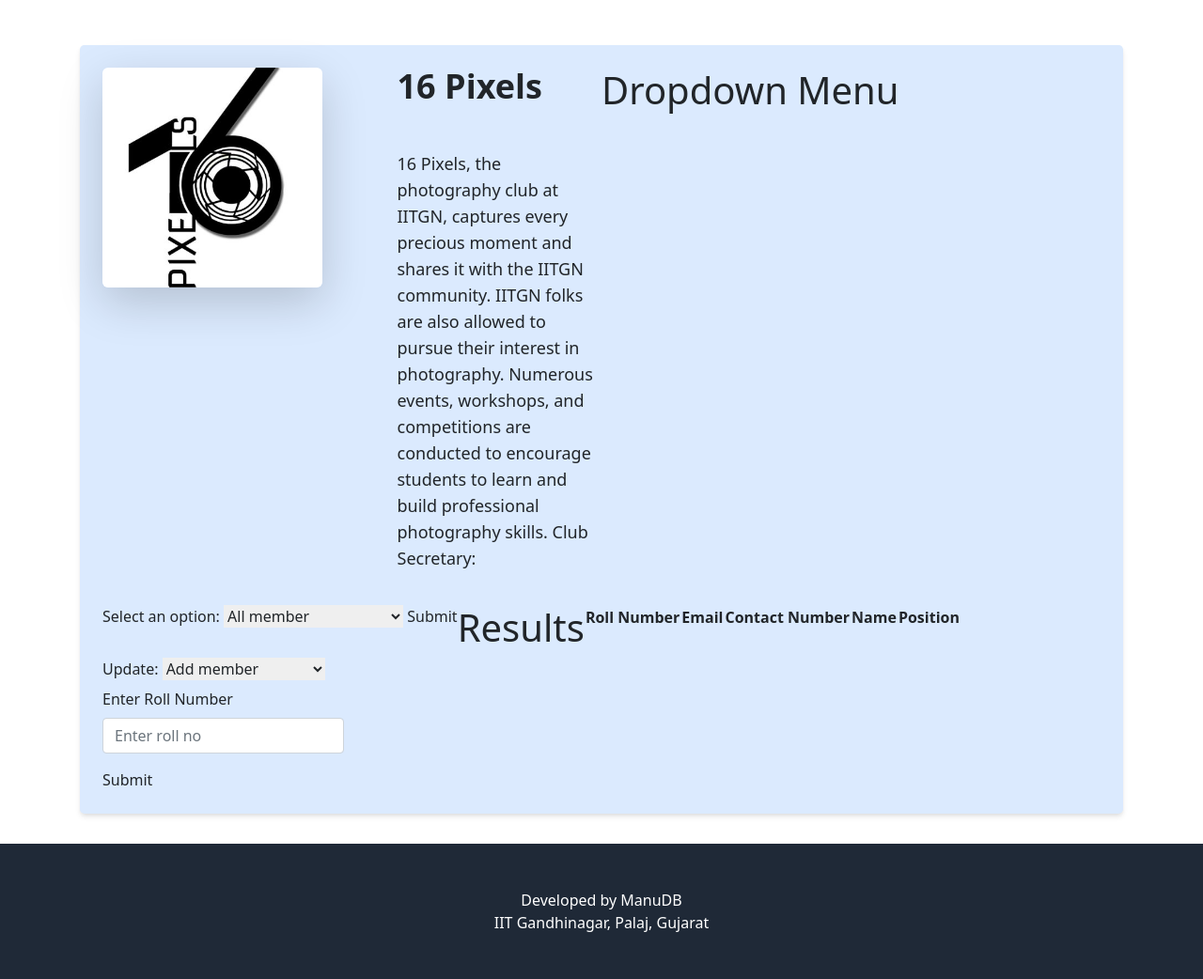
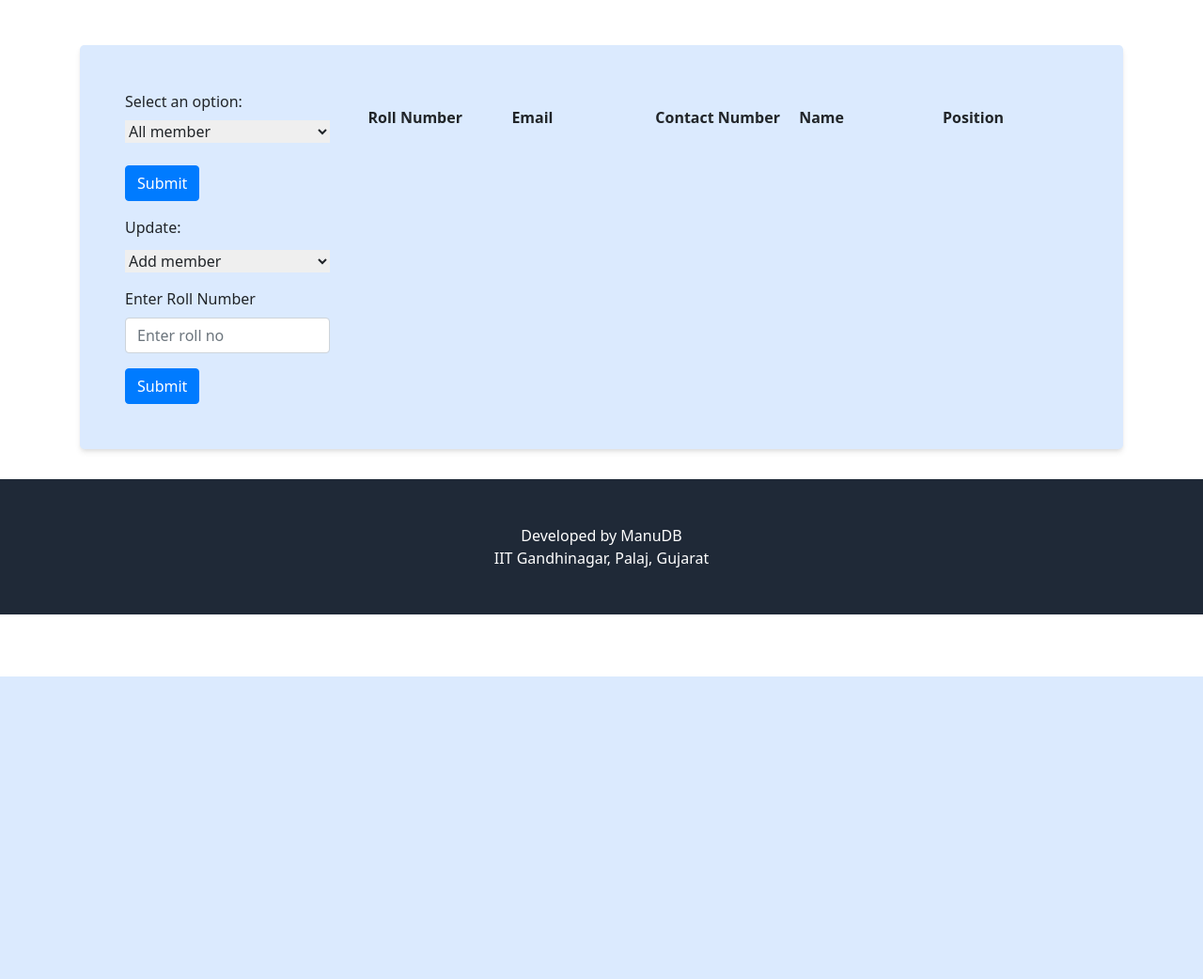
Before and after one commit to msrathore-69781/Hackrush-25, a Flask app: page /council_members in a window 1280 px wide. Shown: the part 80-1122 px from the top of the page at 94% size. After the commit the page ends 800 px from the top, so only its background shows below. Run offline with Flask 3, Linux system fonts and the light colour scheme; lists and menus that the app fills with data are empty; some libraries are stand-ins or nearby versions.

Commit message:
front end modified of login and council_member.html

```diff
--- a/app.py
+++ b/app.py
@@ -269,12 +269,15 @@ def view_table(table_name):
     cursor.execute(f"SHOW COLUMNS FROM {table_name}")
     columns = [column[0] for column in cursor.fetchall()]
 
+    cursor.execute(f"select * from {table_name}")
+    data = cursor.fetchall()
+
     # Close the cursor and connection
     cursor.close()
     conn.close()
 
     # Render the HTML template with table name and column names
-    return render_template('view_table.html', table_name=table_name, columns=columns)
+    return render_template('view_table.html', table_name=table_name, columns=columns,data=data)
 @app.route('/addEvent', methods=['GET','POST'])
 def submit():
     if request.method == 'POST' and 'event_name' in request.form and 'edition' in request.form and 'mode_of_conduct' in request.form and 'description' in request.form and 'participation_form' in request.form and 'rulebook_link' in request.form and 'budget' in request.form and 'team_name' in request.form and 'team_captain' in request.form and 'filler_roll_no' in request.form and 'organizer_roll_no' in request.form and 'responsibility' in request.form and 'club_name' in request.form:
--- a/templates/council_members.html
+++ b/templates/council_members.html
@@ -32,43 +32,57 @@
 
 
     <!-- Main Content -->
+ <!-- Main Content -->
 <div class="container mx-auto mt-24 p-8">
-        <div class="flex flex-wrap bg-blue-100 p-4 rounded-lg shadow-md">
-
-            <!-- Council Image -->
-            <div class="w-25 h-25 md:w-1/2 flex justify-center md:justify-start items-start md:pr-8">
-                <img src="16-pixels_small.jpg" alt="16 Pixels" class="rounded-md shadow-lg">
-            </div>
-
-            <!-- Council Text Information -->
-            <div class="w-full md:w-1/4 md:pl-12">
-                <h1 class="text-4xl font-bold mb-5">16 Pixels</h1>
-                <p class="text-lg mb-9">16 Pixels, the photography club at IITGN, captures every precious moment and shares it with the IITGN community. IITGN folks are also allowed to pursue their interest in photography. Numerous events, workshops, and competitions are conducted to encourage students to learn and build professional photography skills.
-                Club Secretary:</p>
-
-            </div>
-            <h1>Dropdown Menu</h1>
+    <div class="md:flex md:flex-wrap bg-blue-100 p-4 rounded-lg shadow-md">
+        <!-- Content Section -->
+        <div class="md:w-1/4 p-4">
+            <!-- <h1>Dropdown Menu</h1> -->
             <form action="{{ url_for('fetch_members')}}" method="POST">
-                <label for="dropdown">Select an option:</label>
-                <select id="dropdown" name="option">
+                <div class="mb-4">
+                    <label for="dropdown" class="block">Select an option:</label>
+                    <select id="dropdown" name="option" class="form-select block w-full mt-1">
                         <option value="All member">All member</option>
                         <option value="General Members only">General Members only</option>
                         <option value="Secretary">Secretary</option>
                         <option value="Coordinators">Coordinators</option>
                     </select>
-                <button type="submit">Submit</button>
+                </div>
+                <button type="submit" class="btn btn-primary">Submit</button>
             </form>
-        <br>
+            <p>   </p>
+            <div>
+            <form action="{{ url_for('update_council_member')}}" method="POST">
+                <label for="dropdown">Update:</label>
+                <select id="dropdown" name="option2" class="form-select block w-full mt-1">
+                    <option value="Add member">Add member</option>
+                    <option value="Remove Member">Remove Member</option>
+                    <option value="Add coordinator">Add coordinator</option>
+                    <option value="Remove coordinator">Remove coordinator</option>
+                </select>
+                <p>   </p>
+                <div class="form-group">
+                <label for="r">Enter Roll Number</label>
+                <input type="r" class="form-control" id="r" name="r" placeholder="Enter roll no" name="r">
+            </div>
+            <button type="submit" class="btn btn-primary">Submit</button>
+            </form>
+        </div>
+        </div>
 
-            <h1>Results</h1>
-            <table>
+        <!-- Table Section -->
+
+        <div class="md:flex-1 md:p-4 mt-4 md:mt-0">
+            <!-- <h1 class = "md:flex-wrap">Results</h1> -->
+            <div>
+                <table class="table-fixed w-full">
                     <thead>
                         <tr>
-                        <th>Roll Number</th>
-                        <th>Email</th>
-                        <th>Contact Number</th>
-                        <th>Name</th>
-                        <th>Position</th>
+                            <th class="w-1/5">Roll Number</th>
+                            <th class="w-1/5">Email</th>
+                            <th class="w-1/5">Contact Number</th>
+                            <th class="w-1/5">Name</th>
+                            <th class="w-1/5">Position</th>
                         </tr>
                     </thead>
                     <tbody>
@@ -83,8 +97,13 @@
                         {% endfor %}
                     </tbody>
                 </table>
+            </div>
+        </div>
+    </div>
+</div>
 
-            <form action="{{ url_for('update_council_member')}}" method="POST">
+
+            <!-- <form action="{{ url_for('update_council_member')}}" method="POST">
                 <label for="dropdown">Update:</label>
                 <select id="dropdown" name="option2">
                     <option value="Add member">Add member</option>
@@ -97,7 +116,7 @@
                 <input type="r" class="form-control" id="r" name="r" placeholder="Enter roll no" name="r">
             </div>
                 <button type="submit">Submit</button>
-            </form>
+            </form> -->
 
             <!-- Council Image -->
              <!-- <div class="w-full md:w-1/2 flex justify-center items-center">
--- a/templates/view_table.html
+++ b/templates/view_table.html
@@ -20,7 +20,7 @@
                 </tr>
             </thead>
             <tbody>
-                {% for row in existing_data %}
+                {% for row in data %}
                 <tr>
                     {% for value in row %}
                     <td>{{ value }}</td>
```
Also changed, not shown: templates/equipments.html (+10 -1 lines), templates/login.html (+69 -17 lines). Lines whose indentation alone changed are shown as unchanged.
